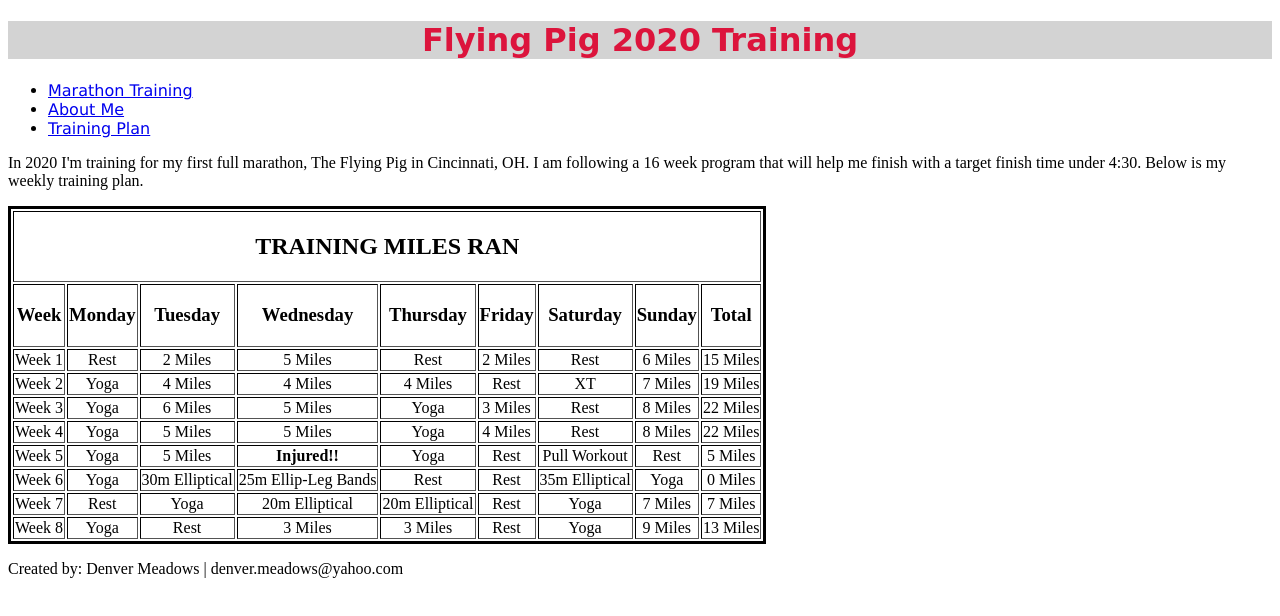
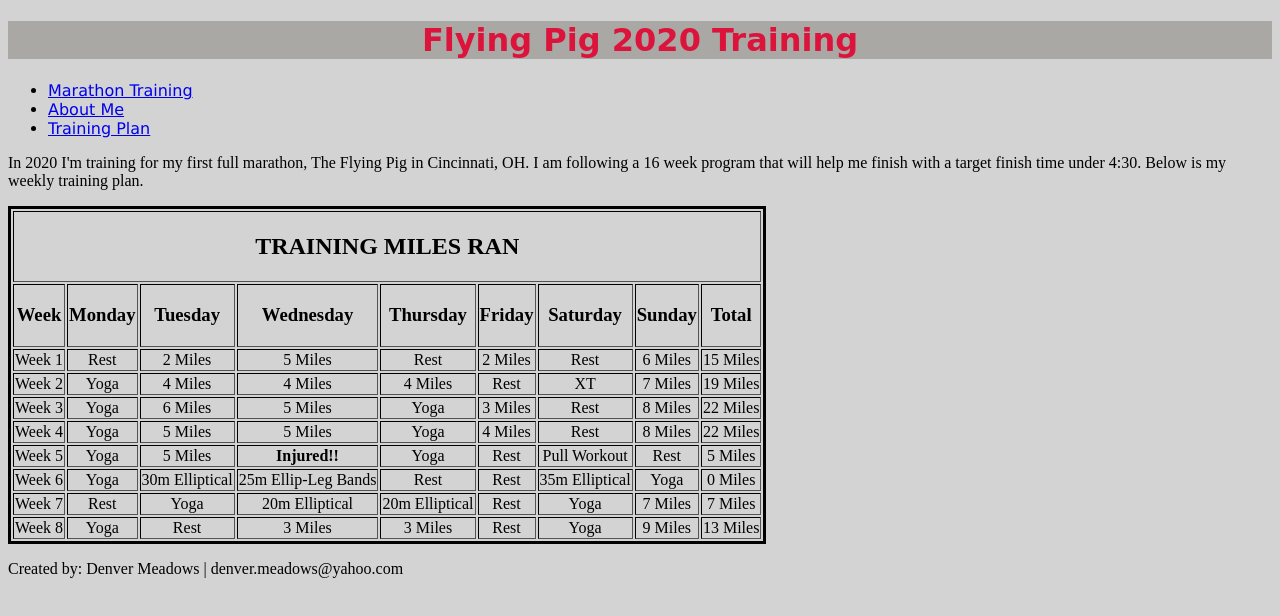
Before and after one commit to Denver-Meadows/Marathon-Training, a plain HTML site: page index.html in a window 1280 px wide. Drawn offline with Linux system fonts and the light colour scheme.

Commit message:
Updated CSS

```diff
--- a/Resources/CSS/style.css
+++ b/Resources/CSS/style.css
@@ -1,8 +1,12 @@
+body {
+    background-color: lightgrey;
+}
+
 h1 {
     text-align: center;
     font-family: cursive;
     color: crimson;
-    background-color: lightgray;
+    background-color: rgba(145, 141, 134, 0.61);
 }
 
 .nav {
```
